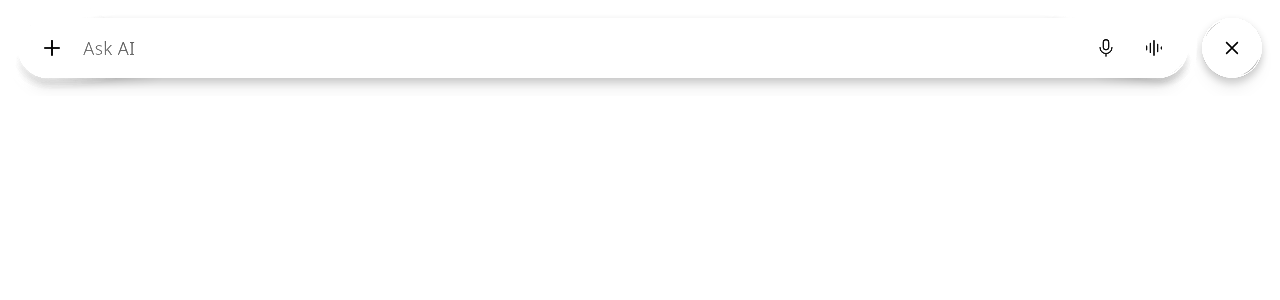
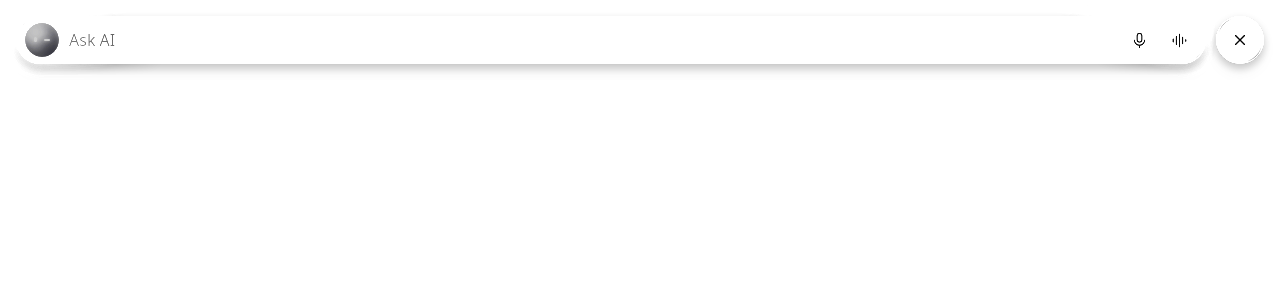
Before and after one commit to vednarvekar/jitmo, a React (Vite) app in the folder app/: page / in a window 1280 px wide. Shown: the top 300 px of the page. Built offline with nearby package versions, Linux system fonts and the light colour scheme.

Commit message:
Command bar: smaller, grey AI orb in place of the plus, slide up from and down behind the taskbar
Co-Authored-By: Claude Sonnet 5.5 <noreply@anthropic.com>

```diff
--- a/app/src/App.tsx
+++ b/app/src/App.tsx
@@ -1,6 +1,7 @@
 import { useCallback, useEffect, useReducer, useRef, useState } from "react";
 import * as bridge from "./bridge";
-import AiOrb, { type Mood } from "./AiOrb";
+import GreyOrb from "./GreyOrb";
+import type { Mood } from "./AiOrb";
 // The React Bits ring orb is kept in ./Orb.tsx; the bar uses AiOrb for now.
 import {
   UNDO_WINDOW_MS,
@@ -21,7 +22,7 @@ const HOVER_GRACE_MS = 2_500;
 /** How many past requests Up/Down can step through. */
 const HISTORY_SIZE = 30;
 /** How long the pop-down animation runs before the window is hidden (see styles.css). */
-const POP_DOWN_MS = 170;
+const POP_DOWN_MS = 260;
 /** One-tap ideas shown under an empty bar. */
 const SUGGESTIONS = ["Open Spotify", "10-minute timer", "Pause music", "18% of 2,450"];
 
@@ -216,21 +217,16 @@ export default function App() {
           <div className="circle-overlay" aria-hidden="true" />
           {/* Any empty part of the pill drags it; the input and buttons do not. */}
           <div className="row" data-tauri-drag-region>
-            {showStatus ? (
-              <AiOrb mood={mood} size={30} />
-            ) : (
+            {/* The orb stands where the plus was. Clicking it opens the suggestions. */}
             <button
-                className={`plus${showChips ? " on" : ""}`}
+              className="orb-btn"
               aria-label="Suggestions"
               aria-pressed={showChips}
               title="Suggestions"
               onClick={() => setShowChips((v) => !v)}
             >
-                <svg width="22" height="22" viewBox="0 0 24 24" aria-hidden="true">
-                  <path d="M12 4v16M4 12h16" fill="none" stroke="currentColor" strokeWidth="1.8" strokeLinecap="round" />
-                </svg>
+              <GreyOrb mood={mood} size={34} />
             </button>
-            )}
 
             {showStatus ? (
               <div
--- /dev/null
+++ b/app/src/GreyOrb.tsx
@@ -0,0 +1,19 @@
+/** The jitmo orb, recreated from the "AI orb" animation the owner picked: a soft
+ *  grey sphere with light drifting across it and two white pill-shaped eyes that
+ *  morph (tall, short, shifting) on a loop. Drawn with CSS only; the original
+ *  animation is licensed stock and is not included. `mood` changes the pace and
+ *  the eyes. The colour orb (AiOrb.tsx) and the ring (Orb.tsx) are kept. */
+export type GreyMood = "idle" | "working" | "done" | "failed";
+
+export default function GreyOrb({ mood = "idle", size = 34 }: { mood?: GreyMood; size?: number }) {
+  return (
+    <span className={`grey-orb ${mood}`} style={{ width: size, height: size }} aria-hidden="true">
+      <span className="gl gl1" />
+      <span className="gl gl2" />
+      <span className="geyes">
+        <span className="geye l" />
+        <span className="geye r" />
+      </span>
+    </span>
+  );
+}
--- a/app/src/styles.css
+++ b/app/src/styles.css
@@ -543,3 +543,264 @@ kbd {
     animation: none;
   }
 }
+
+/* ===== Smaller bar ===== */
+.shell {
+  padding: 16px;
+}
+.fx-layer {
+  gap: 10px;
+}
+.bar {
+  padding: 0 10px 0 8px;
+}
+.row {
+  min-height: 46px;
+  gap: 8px;
+}
+.closer {
+  width: 48px;
+  height: 48px;
+}
+.closer svg {
+  width: 18px;
+  height: 18px;
+}
+.tool {
+  width: 32px;
+  height: 32px;
+}
+.tool svg {
+  width: 19px;
+  height: 19px;
+}
+.go {
+  width: 34px;
+  height: 34px;
+}
+.input,
+.status {
+  font-size: 16px;
+  min-height: 34px;
+}
+.chips {
+  padding-top: 8px;
+}
+
+/* ===== Grey orb (replaces the plus) ===== */
+.orb-btn {
+  flex-shrink: 0;
+  padding: 0;
+  border: 0;
+  background: transparent;
+  border-radius: 50%;
+  display: grid;
+  place-items: center;
+  cursor: pointer;
+  box-shadow: none;
+  transition: transform 0.25s;
+}
+.orb-btn:hover {
+  background: transparent;
+  transform: scale(1.07);
+}
+.orb-btn:active {
+  transform: scale(0.94);
+}
+.grey-orb {
+  position: relative;
+  display: block;
+  border-radius: 50%;
+  overflow: hidden;
+  isolation: isolate;
+  background: radial-gradient(circle at 32% 26%, #cfcfd4, #8e8e95 62%, #77777e);
+  box-shadow:
+    inset 0 -3px 6px rgba(0, 0, 0, 0.18),
+    inset 0 2px 4px rgba(255, 255, 255, 0.6),
+    0 1px 3px rgba(0, 0, 0, 0.25);
+}
+/* Light drifting across the sphere. */
+.grey-orb .gl {
+  position: absolute;
+  border-radius: 50%;
+  filter: blur(5px);
+  z-index: -1;
+}
+.grey-orb .gl1 {
+  width: 70%;
+  height: 70%;
+  left: -18%;
+  top: -18%;
+  background: rgba(255, 255, 255, 0.85);
+  animation: gl-a 3.4s ease-in-out infinite alternate;
+}
+.grey-orb .gl2 {
+  width: 62%;
+  height: 62%;
+  right: -22%;
+  bottom: -20%;
+  background: rgba(60, 60, 70, 0.45);
+  animation: gl-b 3.4s ease-in-out infinite alternate;
+}
+@keyframes gl-a {
+  to {
+    transform: translate(70%, 55%);
+  }
+}
+@keyframes gl-b {
+  to {
+    transform: translate(-75%, -55%);
+  }
+}
+/* The two white pill eyes morph on a 3.4 s loop: a tall one and a short one,
+   both shifting, then a matching tall pair, as in the reference animation. */
+.grey-orb .geyes {
+  position: absolute;
+  inset: 0;
+}
+.grey-orb .geye {
+  position: absolute;
+  background: #fff;
+  border-radius: 99px;
+  box-shadow: 0 0 3px rgba(255, 255, 255, 0.7);
+  animation: eye-l 3.4s ease-in-out infinite;
+}
+.grey-orb .geye.r {
+  animation-name: eye-r;
+}
+@keyframes eye-l {
+  0%,
+  22% {
+    left: 31%;
+    top: 24%;
+    width: 11%;
+    height: 40%;
+  }
+  30%,
+  46% {
+    left: 25%;
+    top: 40%;
+    width: 11%;
+    height: 17%;
+  }
+  58%,
+  100% {
+    left: 30%;
+    top: 29%;
+    width: 11%;
+    height: 34%;
+  }
+}
+@keyframes eye-r {
+  0%,
+  22% {
+    left: 55%;
+    top: 40%;
+    width: 22%;
+    height: 14%;
+  }
+  30%,
+  46% {
+    left: 55%;
+    top: 46%;
+    width: 18%;
+    height: 6%;
+  }
+  58%,
+  100% {
+    left: 59%;
+    top: 29%;
+    width: 11%;
+    height: 34%;
+  }
+}
+.grey-orb.working .gl,
+.grey-orb.working .geye {
+  animation-duration: 1.4s;
+}
+.grey-orb.done .geye {
+  animation: none;
+  width: 16%;
+  height: 9%;
+  top: 38%;
+  background: transparent;
+  box-shadow: none;
+  border: 2.4px solid #fff;
+  border-bottom: 0;
+  border-radius: 99px 99px 0 0;
+}
+.grey-orb.done .geye.l {
+  left: 26%;
+}
+.grey-orb.done .geye.r {
+  left: 58%;
+}
+.grey-orb.failed .geye {
+  animation: none;
+  width: 15%;
+  height: 15%;
+  top: 38%;
+  border-radius: 3px;
+  transform: rotate(45deg) scale(0.4, 1.3);
+}
+.grey-orb.failed .geye.l {
+  left: 28%;
+}
+.grey-orb.failed .geye.r {
+  left: 57%;
+}
+
+/* ===== Pop up from behind the taskbar, and back down behind it ===== */
+/* The window sits right on the taskbar's top edge, so sliding the bar down past the
+   bottom of the window makes it vanish behind the taskbar. */
+.shell[data-anim="idle"] .dock,
+.shell[data-anim="idle"] .chips {
+  opacity: 1;
+  transform: translateY(190%);
+}
+.shell[data-anim="in"] .dock {
+  animation: rise 0.72s cubic-bezier(0.2, 1.1, 0.3, 1) backwards;
+}
+.shell[data-anim="in"] .chips {
+  animation: rise 0.72s cubic-bezier(0.2, 1.1, 0.3, 1) 0.08s backwards;
+}
+.shell[data-anim="out"] .dock {
+  animation: sink 0.26s cubic-bezier(0.55, 0, 0.9, 0.5) both;
+}
+.shell[data-anim="out"] .chips {
+  animation: sink 0.2s cubic-bezier(0.55, 0, 0.9, 0.5) both;
+}
+@keyframes rise {
+  0% {
+    transform: translateY(190%);
+    opacity: 1;
+    filter: none;
+  }
+  100% {
+    transform: translateY(0);
+  }
+}
+@keyframes sink {
+  to {
+    transform: translateY(190%);
+    opacity: 1;
+    filter: none;
+  }
+}
+@media (prefers-reduced-motion: reduce) {
+  .shell[data-anim="idle"] .dock,
+  .shell[data-anim="idle"] .chips {
+    transform: none;
+    opacity: 0;
+  }
+  .grey-orb .gl,
+  .grey-orb .geye {
+    animation: none;
+  }
+}
+
+/* The glass wrapper triples contrast to sharpen its highlights. Undo that for the
+   orb alone, so it keeps the soft greys of the reference animation. */
+.grey-orb {
+  filter: contrast(0.3333);
+}
```
Also changed, not shown: 1 other file (tests, documents, lock files or other folders). Lines whose indentation alone changed are shown as unchanged.
